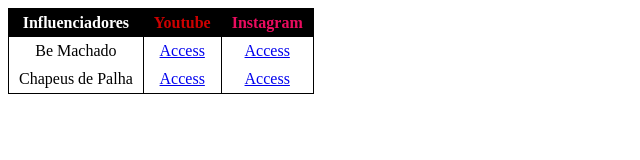
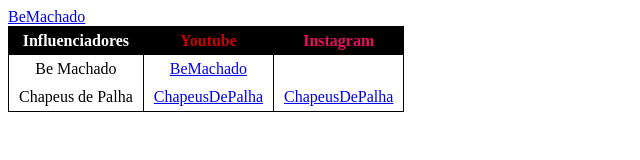
Before and after one commit to DaniMazza/Influenciadores, a plain HTML site: page index.html in a window 1280 px wide. Shown: the whole page, without its empty margins (0-640 px from the left). Drawn offline with Linux system fonts and the light colour scheme.

Commit message:
Update index.html

```diff
--- a/index.html
+++ b/index.html
@@ -16,13 +16,17 @@
             </tr>
             <tr>
                 <td>Be Machado</td>
-                <td class="Instagram"><a href="https://instagram.com/soubemachado?igshid=OGQ5ZDc2ODk2ZA==">Access</a></td>
-                <td class="Youtube"><a href="https://m.youtube.com/channel/UCxuQ2_Yz1W0VbjXg6ENzbiQ?sub_confirmation=1">Access</a></td>
+              <td class="Youtube"><a href="https://m.youtube.com/channel/UCxuQ2_Yz1W0VbjXg6ENzbiQ?sub_confirmation=1">
+              BeMachado</a></td
+              <td class="Instagram"><a href="https://instagram.com/soubemachado?igshid=OGQ5ZDc2ODk2ZA==">
+              BeMachado</a></td>
             </tr>
             <tr>
                 <td>Chapeus de Palha</td>
-                <td class="Instagram"><a href="https://instagram.com/chapeusdepalhaoficial?igshid=OGQ5ZDc2ODk2ZA==">Access</a></td>
-                <td class="Youtube"><a href="https://youtube.com/@ChapeusdePalha?si=tdMERH7U4MDiE0OM">Access</a></td>
+                <td class="Youtube"><a href="https://youtube.com/@ChapeusdePalha?si=tdMERH7U4MDiE0OM">
+                ChapeusDePalha</a></td>
+                <td class="Instagram"><a href="https://instagram.com/chapeusdepalhaoficial?igshid=OGQ5ZDc2ODk2ZA==">
+                ChapeusDePalha</a></td>
             </tr>
         </table>
     </div>
```
